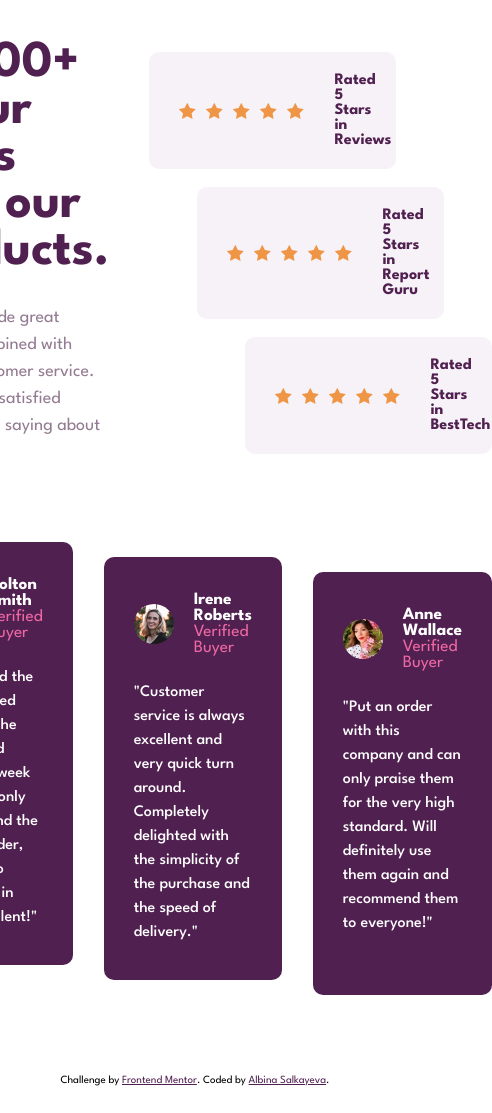
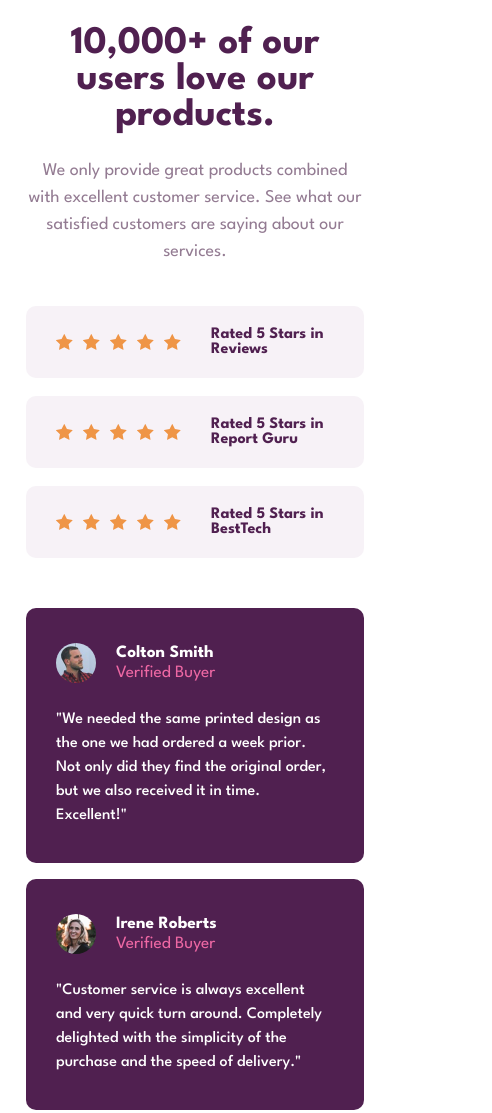
Before and after one commit to albina0104/social-proof-section, a website: page site/index.html in a window 390 px wide. Shown: the top 1113 px of the page, 492 px wide, since content can reach past the window. Drawn offline with nearby package versions, Linux system fonts and the light colour scheme; files that its build step writes are made by us from their sources.

Commit message:
Add tablet and mobile breakpoints

```diff
--- a/site/scss/_base.scss
+++ b/site/scss/_base.scss
@@ -19,6 +19,18 @@
 $rating-offset: 96px;
 $border-radius: rem(10px);
 
+@mixin tablet {
+    @media screen and (max-width: rem(768px)) {
+        @content;
+    }
+}
+
+@mixin mobile {
+    @media screen and (max-width: rem(480px)) {
+        @content;
+    }
+}
+
 * {
     margin: 0;
     padding: 0;
--- a/site/scss/_components.scss
+++ b/site/scss/_components.scss
@@ -2,7 +2,7 @@
 
 .heading {
     color: var(--very-dark-magenta);
-    font-size: 3.23rem;
+    font-size: clamp(2.35rem, 10vw, 3.23rem);
 }
 
 .main-text {
@@ -10,6 +10,10 @@
     font-size: 1.12rem;
     line-height: 1.5;
     color: var(--dark-grayish-magenta);
+
+    @include mobile {
+        padding-top: rem(24px);
+    }
 }
 
 .ratings {
@@ -57,6 +61,10 @@ $image-end: $image-start + $image-size;
     }
     &:nth-child(3) {
         justify-self: end;
+    }
+
+    @include tablet {
+        width: 100%;
     }
 }
 
--- a/site/scss/_layout.scss
+++ b/site/scss/_layout.scss
@@ -1,26 +1,46 @@
 @use "base" as *;
 
 $layout-margin: 40px;
+$layout-margin-mobile: 26px;
 $max-width: rem(1110px);
 
 main {
     max-width: $max-width;
     margin: $layout-margin;
+
+    @include mobile {
+        margin: $layout-margin-mobile;
+    }
 }
 
 .top-block {
     display: flex;
     margin-bottom: 9vh;
+
+    @include tablet {
+        display: block;
+        margin-bottom: rem(50px);
+    }
 }
 
 .main-content {
     flex: 0 2 rem(411px);
     margin-right: $layout-margin;
+
+    @include tablet {
+        text-align: center;
+        margin-bottom: $layout-margin;
+        margin-right: 0;
+    }
 }
 
 .ratings {
     flex: 0 1 rem(445px + $rating-offset);
     margin-left: auto;
+
+    @include tablet {
+        margin-left: 0;
+    }
 }
 
 .review-block {
@@ -29,6 +49,13 @@ main {
     grid-template-columns: repeat(3, 1fr);
     grid-template-rows: $offset $offset auto $offset $offset;
     column-gap: 31px;
+
+    @include tablet {
+        display: block;
+        & > :not(:last-child) {
+            margin-bottom: rem(16px);
+        }
+    }
 }
 
 @for $i from 1 through 3 {
```
